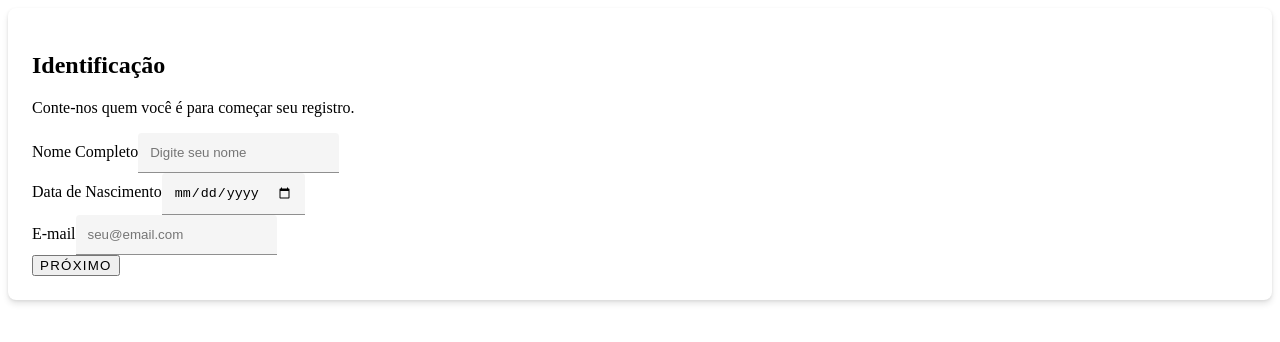
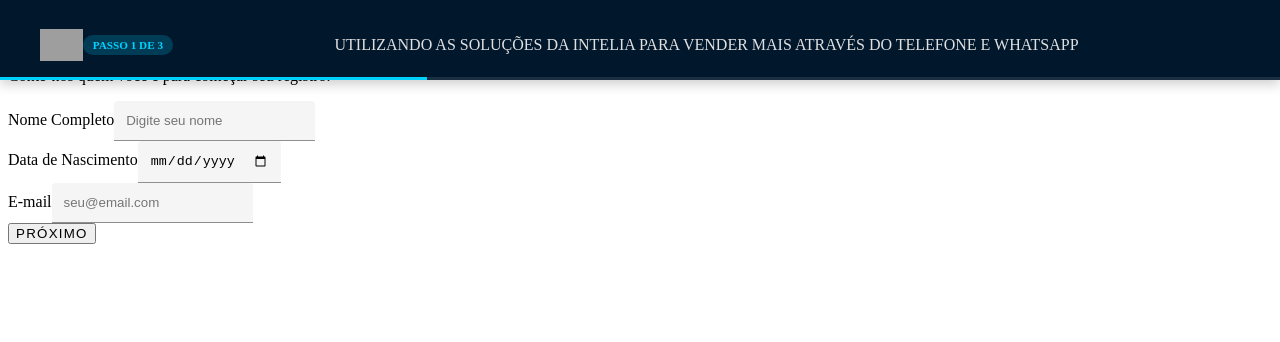
Before and after one commit to joaovalcazara/desafio-intelia, a Vue app in the folder frontend/: page / in a window 1280 px wide. Shown: the top 342 px of the page. Built offline with nearby package versions, Linux system fonts and the light colour scheme; grey boxes are pictures that could not be loaded.

Commit message:
feat: add HeaderApp component for navigation and progress tracking in registration process

```diff
--- a/frontend/src/App.vue
+++ b/frontend/src/App.vue
@@ -4,6 +4,7 @@ import axios from 'axios';
 import EtapaUm from './views/EtapaUm.vue';
 import EtapaDois from './views/EtapaDois.vue';
 import EtapaTres from './views/EtapaTres.vue';
+import HeaderApp from './components/HeaderApp.vue';
 
 const etapa = ref(1);
 const uuid = ref(localStorage.getItem('cadastro_uuid'));
@@ -34,11 +35,11 @@ const proximo = (novoUuid) => {
 
 
 <template>
+
+  <HeaderApp :etapa="etapa" />
+
   <div class="app-wrapper">
     <div class="card md-elevation-2">
-
-
-
       <transition name="fade" mode="out-in">
         <component
           :is="views[etapa - 1]"
--- /dev/null
+++ b/frontend/src/components/HeaderApp.vue
@@ -0,0 +1,126 @@
+<script setup>
+defineProps({
+  etapa: {
+    type: Number,
+    required: true
+  }
+});
+</script>
+
+<template>
+  <header class="intelia-navbar">
+    <div class="header-container">
+      <div class="top-row">
+        <img
+          src="https://i.postimg.cc/9XkMTy8g/97-33-logo-Prancheta-1.png"
+          alt="Intelia"
+          class="logo-img"
+        >
+        <div class="step-badge">
+          Passo {{ etapa }} de 3
+        </div>
+      </div>
+
+      <div class="event-info">
+        <h1 class="event-name">
+          Utilizando as soluções da Intelia para vender mais através do telefone e whatsapp
+        </h1>
+      </div>
+
+      <div class="progress-track">
+        <div class="progress-fill" :style="{ width: (etapa / 3) * 100 + '%' }"></div>
+      </div>
+    </div>
+  </header>
+</template>
+
+<style scoped>
+    .intelia-navbar {
+        background-color: #00172c;
+        color: #ffffff;
+        position: fixed;
+        top: 0;
+        left: 0;
+        width: 100%;
+        z-index: 1000;
+        box-shadow: 0 4px 12px rgba(0, 0, 0, 0.2);
+        padding: 10px 0 0 0;
+    }
+
+    .header-container {
+        max-width: 1200px;
+        margin: 0 auto;
+        padding: 0 15px;
+    }
+
+    .top-row {
+        display: flex;
+        justify-content: space-between;
+        align-items: center;
+        margin-bottom: 8px;
+    }
+
+    .logo-img {
+        height: 25px; /* Menor no mobile para dar espaço */
+        width: auto;
+    }
+
+    .step-badge {
+        background: rgba(0, 210, 255, 0.2);
+        color: #00d2ff;
+        padding: 4px 10px;
+        border-radius: 12px;
+        font-size: 0.7rem;
+        font-weight: 700;
+        text-transform: uppercase;
+    }
+
+    .event-info {
+    padding-bottom: 12px;
+    }
+
+    .event-name {
+    font-size: 0.85rem; /* Fonte base menor */
+    text-align: center;
+    font-weight: 500;
+    line-height: 1.2;
+    margin: 0 auto;
+    max-width: 90%;
+    text-transform: uppercase;
+    color: #e0e0e0;
+    }
+
+    .progress-track {
+    width: 100%;
+    height: 3px;
+    background: rgba(255, 255, 255, 0.1);
+    }
+
+    .progress-fill {
+    height: 100%;
+    background: #00d2ff;
+    transition: width 0.5s ease;
+    }
+
+
+    @media (min-width: 768px) {
+    .logo-img { height: 32px; }
+    .event-name { font-size: 1rem; }
+
+    .header-container {
+        display: flex;
+        justify-content: space-between;
+        align-items: center;
+        height: 70px;
+    }
+    .top-row { margin-bottom: 0; flex-shrink: 0; }
+    .event-info { flex-grow: 1; padding: 0 20px; }
+    .progress-track { position: absolute; bottom: 0; left: 0; }
+    }
+
+    @media (max-width: 480px) {
+    .event-name {
+        font-size: 0.7rem;
+    }
+    }
+    </style>
--- a/frontend/src/style.css
+++ b/frontend/src/style.css
@@ -6,12 +6,7 @@
   --md-background: #f5f5f5;
 }
 
-.card {
-  background: var(--md-surface);
-  border-radius: 8px; /* Material Design usa cantos menos arredondados que o padrão */
-  box-shadow: 0 4px 6px rgba(0,0,0,0.1), 0 1px 3px rgba(0,0,0,0.08); /* Elevation 2 */
-  padding: 24px;
-}
+
 
 input {
   border: none;
@@ -33,3 +28,24 @@ button {
   letter-spacing: 1.25px;
   font-weight: 500;
 }
+
+.main-wrapper {
+  margin-top: 120px; /* Espaço para o header */
+  padding: 15px;
+  display: flex;
+  justify-content: center;
+}
+
+.card {
+  width: 100%;
+  max-width: 500px;
+  /* Garante que o card não ultrapasse a tela do celular */
+  box-sizing: border-box;
+}
+
+@media (max-width: 600px) {
+  .md-grid {
+    grid-template-columns: 1fr; /* Transforma grids de 2 colunas em 1 no celular */
+    gap: 0;
+  }
+}
```
